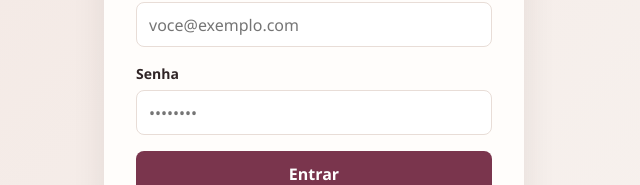
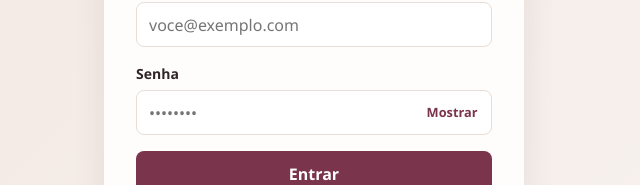
Before and after one commit to AlmirRogerio/salon-management-system, a Vue app in the folder frontend/: page /login in a window 1280 px wide. Shown: the part 413-598 px from the top of the page, without its empty margins (326-966 px from the left). Built offline with nearby package versions, Linux system fonts and the light colour scheme; no server answers.

Commit message:
feat(auth): adiciona mostrar/ocultar senha nos campos de senha

```diff
--- a/frontend/src/components/FormField/FormField.css
+++ b/frontend/src/components/FormField/FormField.css
@@ -11,12 +11,22 @@ label {
   color: var(--color-text);
 }
 
+.control {
+  position: relative;
+  display: flex;
+}
+
 input {
+  width: 100%;
   padding: 0.65rem 0.75rem;
   border: 1px solid var(--color-border);
   border-radius: 8px;
   font-size: 1rem;
   transition: border-color 0.15s ease;
+}
+
+.control.has-toggle input {
+  padding-right: 4.75rem;
 }
 
 input:focus {
@@ -29,6 +39,30 @@ input[aria-invalid='true'] {
   border-color: var(--color-error);
 }
 
+.toggle {
+  position: absolute;
+  top: 50%;
+  right: 0.4rem;
+  transform: translateY(-50%);
+  padding: 0.3rem 0.5rem;
+  border: none;
+  border-radius: 6px;
+  background: transparent;
+  color: var(--color-primary);
+  font-size: 0.8rem;
+  font-weight: 600;
+  cursor: pointer;
+}
+
+.toggle:hover {
+  background: var(--color-primary-soft);
+}
+
+.toggle:focus-visible {
+  outline: 2px solid var(--color-primary);
+  outline-offset: 1px;
+}
+
 .field-error {
   font-size: 0.8rem;
   color: var(--color-error);
--- a/frontend/src/components/FormField/FormField.vue
+++ b/frontend/src/components/FormField/FormField.vue
@@ -1,4 +1,6 @@
 <script setup>
+import { computed, ref } from 'vue'
+
 const props = defineProps({
   id: { type: String, required: true },
   label: { type: String, required: true },
@@ -15,6 +17,14 @@ const props = defineProps({
 
 const emit = defineEmits(['update:modelValue'])
 
+const isPassword = computed(() => props.type === 'password')
+const showPassword = ref(false)
+
+const inputType = computed(() => {
+  if (!isPassword.value) return props.type
+  return showPassword.value ? 'text' : 'password'
+})
+
 function onInput(event) {
   const raw = event.target.value
   const value = props.formatter ? props.formatter(raw) : raw
@@ -23,14 +33,22 @@ function onInput(event) {
   }
   emit('update:modelValue', value)
 }
+
+function togglePassword() {
+  showPassword.value = !showPassword.value
+}
 </script>
 
 <template>
   <div class="field">
     <label :for="id">{{ label }}</label>
+    <div
+      class="control"
+      :class="{ 'has-toggle': isPassword }"
+    >
       <input
         :id="id"
-      :type="type"
+        :type="inputType"
         :value="modelValue"
         :autocomplete="autocomplete"
         :placeholder="placeholder"
@@ -41,6 +59,17 @@ function onInput(event) {
         :aria-describedby="error ? `${id}-error` : undefined"
         @input="onInput"
       >
+      <button
+        v-if="isPassword"
+        type="button"
+        class="toggle"
+        :aria-label="showPassword ? 'Ocultar senha' : 'Mostrar senha'"
+        :aria-pressed="showPassword"
+        @click="togglePassword"
+      >
+        {{ showPassword ? 'Ocultar' : 'Mostrar' }}
+      </button>
+    </div>
     <span
       v-if="error"
       :id="`${id}-error`"
```
Lines whose indentation alone changed are shown as unchanged.
